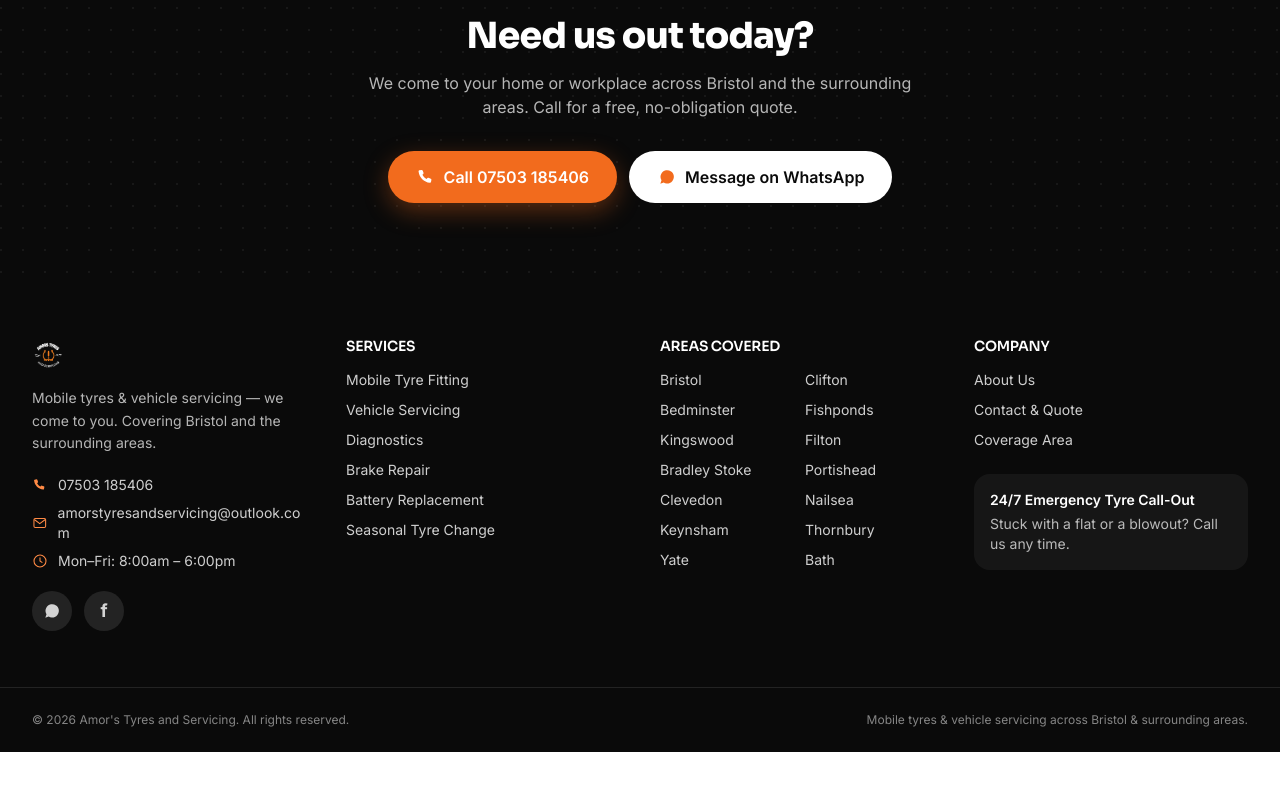
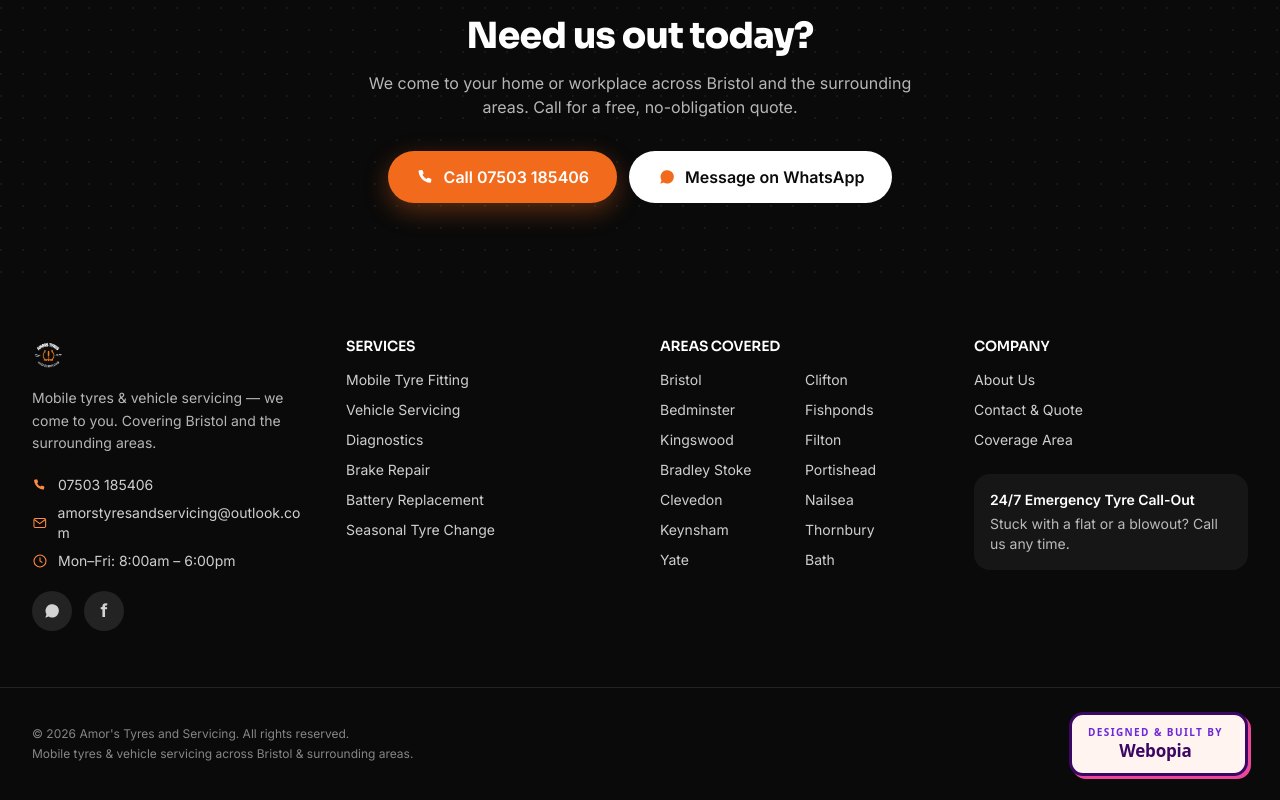
Before and after one commit to kalumshort/amors, a Next.js app: page / in a window 1280 px wide. Shown: the part 6510-7310 px from the top of the page. Before the commit the page ends 7262 px from the top, so only its background shows below. Built offline with nearby package versions, Linux system fonts and the light colour scheme.

Commit message:
webopia tag

```diff
--- a/src/components/Footer.tsx
+++ b/src/components/Footer.tsx
@@ -1,6 +1,7 @@
 import Link from "next/link";
 import { Icon } from "./Icon";
 import { Logo } from "./Logo";
+import WebopiaTag from "./WebopiaTag";
 import { services } from "@/data/services";
 import { locations } from "@/data/locations";
 import {
@@ -135,14 +136,17 @@
       </div>
 
       <div className="border-t border-white/10">
-        <div className="container-x flex flex-col items-center justify-between gap-2 py-6 text-xs text-white/50 sm:flex-row">
-          <p>
-            &copy; {year} {business.name}. All rights reserved.
-          </p>
-          <p>
-            Mobile tyres &amp; vehicle servicing across {business.baseCity} &amp;
-            surrounding areas.
-          </p>
+        <div className="container-x flex flex-col items-center gap-6 py-6 sm:flex-row sm:justify-between">
+          <div className="flex flex-col items-center gap-1 text-xs text-white/50 sm:items-start">
+            <p>
+              &copy; {year} {business.name}. All rights reserved.
+            </p>
+            <p>
+              Mobile tyres &amp; vehicle servicing across {business.baseCity}{" "}
+              &amp; surrounding areas.
+            </p>
+          </div>
+          <WebopiaTag />
         </div>
       </div>
     </footer>
--- /dev/null
+++ b/src/components/WebopiaTag.tsx
@@ -0,0 +1,65 @@
+// Drop-in credit tag. Import and place inside your site's footer.
+export default function WebopiaTag() {
+  return (
+    <a
+      href="https://webopia.co.uk/?solarclean.uk"
+      target="_blank"
+      rel="noopener noreferrer"
+      className="wbp-tag"
+      style={{
+        display: "inline-flex",
+        alignItems: "center",
+        gap: 14,
+        padding: "12px 22px 12px 16px",
+        background: "#fff4ef",
+        border: "3px solid #3b0764",
+        borderRadius: 14,
+        boxShadow: "3px 3px 0 #ec4899",
+        textDecoration: "none",
+        color: "#3b0764",
+        fontFamily:
+          '"Outfit", system-ui, -apple-system, "Segoe UI", Roboto, sans-serif',
+        transition: "transform 0.15s ease, box-shadow 0.15s ease",
+      }}
+    >
+      <span
+        style={{
+          display: "flex",
+          flexDirection: "column",
+          alignItems: "center",
+          lineHeight: 1.1,
+        }}
+      >
+        <span
+          style={{
+            fontSize: 10,
+            fontWeight: 700,
+            letterSpacing: "0.14em",
+            color: "#6d28d9",
+            marginBottom: 4,
+          }}
+        >
+          DESIGNED &amp; BUILT BY
+        </span>
+        <span
+          style={{
+            fontSize: 17,
+            fontWeight: 800,
+            color: "#3b0764",
+            letterSpacing: "-0.01em",
+          }}
+        >
+          Webopia
+        </span>
+      </span>
+      <style>{`
+        .wbp-tag:hover,
+        .wbp-tag:focus-visible {
+          transform: translate(-1px, -1px);
+          box-shadow: 10px 10px 0 #ec4899 !important;
+          outline: none;
+        }
+      `}</style>
+    </a>
+  );
+}
```
